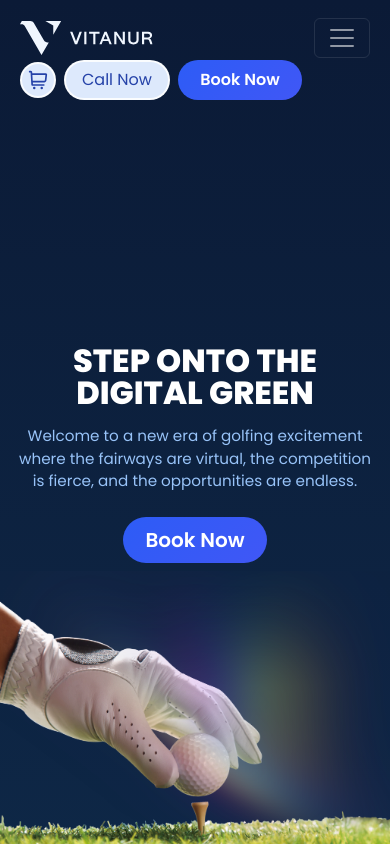
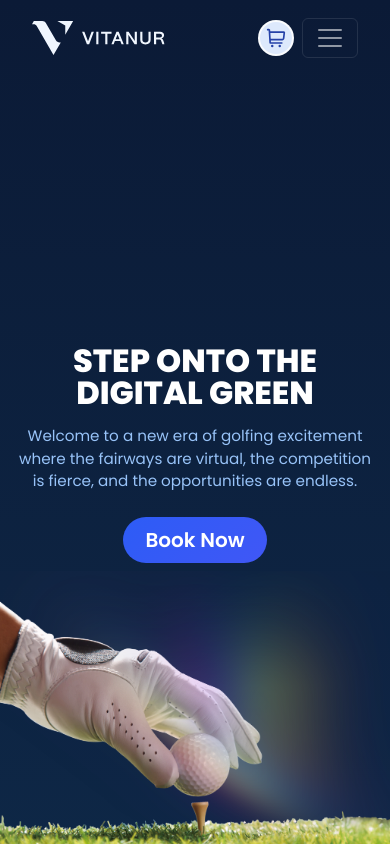
Before and after one commit to fbakirli/Vitanur-Website, a plain HTML site: page index.html in a window 390 px wide. Drawn offline with nearby package versions, Linux system fonts and the light colour scheme.

Commit message:
fixed mobile header functionability

```diff
--- a/index.html
+++ b/index.html
@@ -16,24 +16,16 @@
 </head>
 <body>
 
-  <!-- Navbar -->
   <header>
     <nav class="navbar navbar-expand-lg navbar-dark py-3">
+      <div class="container-fluid d-flex justify-content-between align-items-center">
+
         <!-- Group 1: Logo -->
-      <div class="navbar-logo">
         <a class="navbar-brand d-flex align-items-center" href="#">
           <img src="assets/logo.svg" alt="Vitanur logo" height="34" class="me-2">
         </a>
-      </div>
 
-        <!-- Mobile toggle -->
-        <button class="navbar-toggler" type="button" data-bs-toggle="collapse" data-bs-target="#mainNav"
-                aria-controls="mainNav" aria-expanded="false" aria-label="Toggle navigation">
-          <span class="navbar-toggler-icon"></span>
-        </button>
-
-
-         <!-- Group 2: Nav links -->
+        <!-- Group 2: Navigation (center, hidden on mobile) -->
         <div class="collapse navbar-collapse justify-content-center" id="mainNav">
           <ul class="navbar-nav">
             <li class="nav-item"><a class="nav-link" href="#">Home</a></li>
@@ -46,16 +38,30 @@
           </ul>
         </div>
 
-      <div class="header-actions d-flex align-items-center gap-2">
+        <!-- Group 3a: Desktop actions -->
+        <div class="header-actions d-none d-lg-flex align-items-center gap-2">
           <button class="btn-cart" aria-label="Cart">
             <img src="assets/shoppingcart.svg" alt="Cart" class="cart-icon" />
           </button>
           <button class="btn-call">Call Now</button>
           <button class="btn btn-primary">Book Now</button>
+        </div>
+
+        <!-- Group 3b: Mobile cart + toggle -->
+        <div class="d-flex d-lg-none align-items-center gap-2">
+          <button class="btn-cart" aria-label="Cart">
+            <img src="assets/shoppingcart.svg" alt="Cart" class="cart-icon" />
+          </button>
+          <button class="navbar-toggler" type="button" data-bs-toggle="collapse" data-bs-target="#mainNav"
+                  aria-controls="mainNav" aria-expanded="false" aria-label="Toggle navigation">
+            <span class="navbar-toggler-icon"></span>
+          </button>
+        </div>
 
       </div>
     </nav>
   </header>
+
 
   <!-- Hero -->
   <main>
```
Lines whose indentation alone changed are shown as unchanged.
